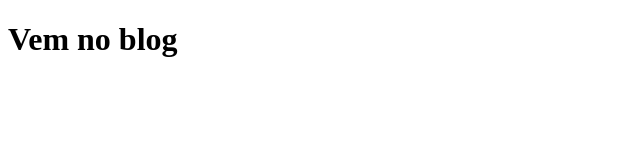
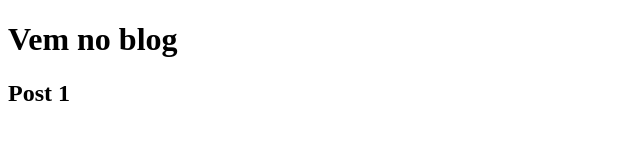
Before and after one commit to florindo182/aulaGitHub, a plain HTML site: page blog.html in a window 1280 px wide. Shown: the full height of the page, 0-640 px from the left. Drawn offline with Linux system fonts and the light colour scheme.

Commit message:
Atualizando nova versão

```diff
--- a/blog.html
+++ b/blog.html
@@ -7,6 +7,7 @@
 </head>
 <body>
     <h1>Vem no blog</h1>
+    <h2>Post 1</h2>
 
 </body>
 </html>
```
